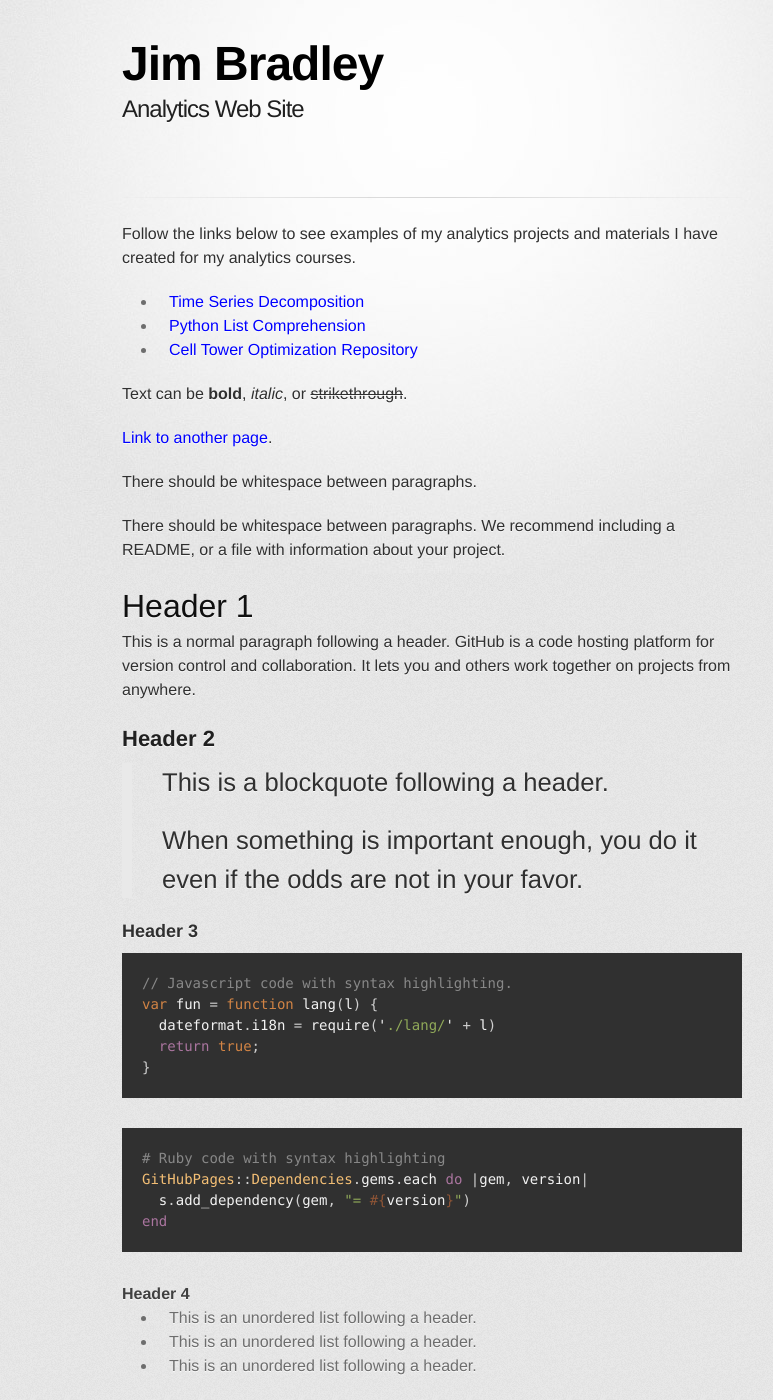
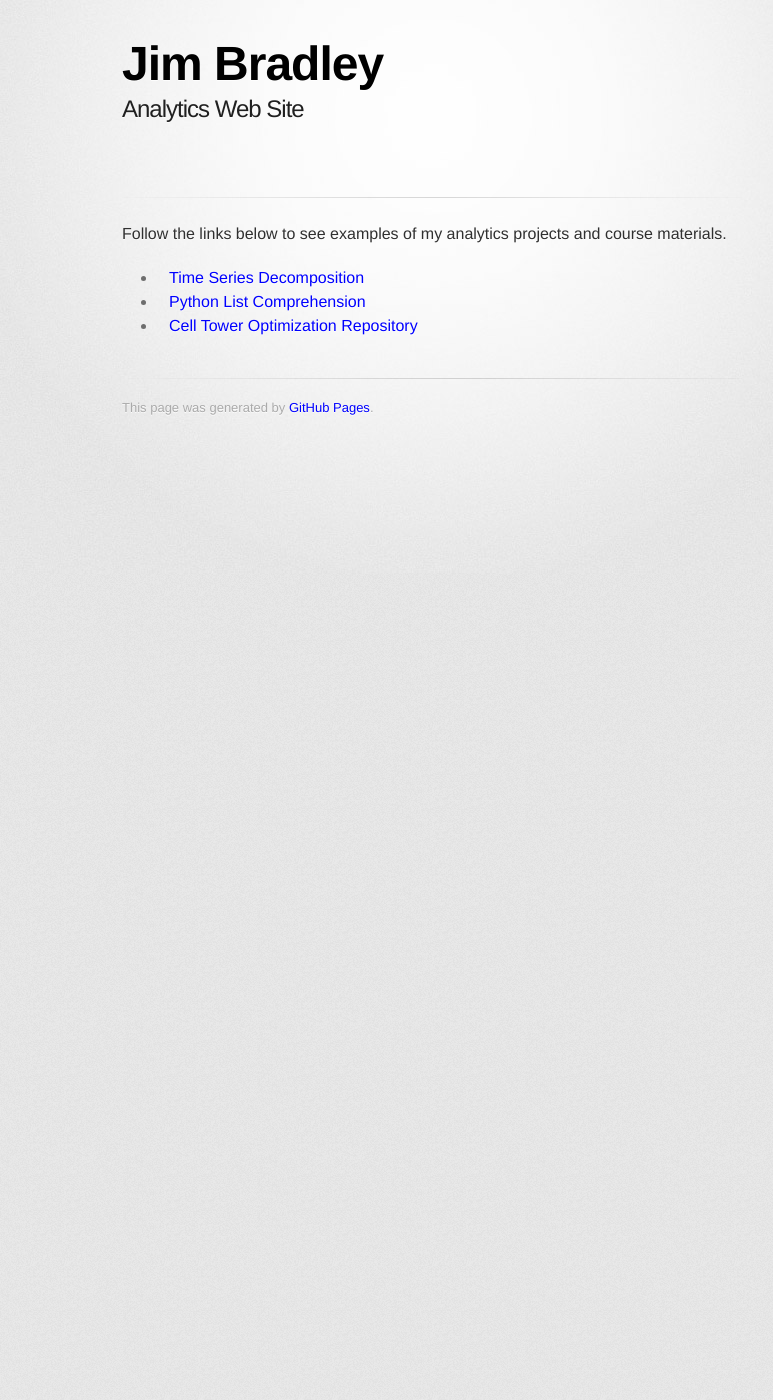
Before and after one commit to jrb28/jrb28.github.io, a Jekyll site: the page built from index.md, in a window 1280 px wide and 1400 px high. Shown: the whole window, without its empty margins (208-981 px from the left). Built offline with Jekyll 4.4.1, drawn with Linux system fonts in a browser that asks for light colours; some web fonts are replaced; some of the changed text lies outside the part shown.

Commit message:
Update index.md

````diff
--- a/index.md
+++ b/index.md
@@ -2,128 +2,8 @@
 layout: default
 ---
 
-Follow the links below to see examples of my analytics projects and materials I have created for my analytics courses.
+Follow the links below to see examples of my analytics projects and course materials.
 
 - [Time Series Decomposition](./timeseries/index.md)
 - [Python List Comprehension](./projectTemplate.md)
 - [Cell Tower Optimization Repository](./cellTower/index.md)
-
-Text can be **bold**, _italic_, or ~~strikethrough~~.
-
-[Link to another page](./another-page.html).
-
-There should be whitespace between paragraphs.
-
-There should be whitespace between paragraphs. We recommend including a README, or a file with information about your project.
-
-# Header 1
-
-This is a normal paragraph following a header. GitHub is a code hosting platform for version control and collaboration. It lets you and others work together on projects from anywhere.
-
-## Header 2
-
-> This is a blockquote following a header.
->
-> When something is important enough, you do it even if the odds are not in your favor.
-
-### Header 3
-
-```js
-// Javascript code with syntax highlighting.
-var fun = function lang(l) {
-  dateformat.i18n = require('./lang/' + l)
-  return true;
-}
-```
-
-```ruby
-# Ruby code with syntax highlighting
-GitHubPages::Dependencies.gems.each do |gem, version|
-  s.add_dependency(gem, "= #{version}")
-end
-```
-
-#### Header 4
-
-*   This is an unordered list following a header.
-*   This is an unordered list following a header.
-*   This is an unordered list following a header.
-
-##### Header 5
-
-1.  This is an ordered list following a header.
-2.  This is an ordered list following a header.
-3.  This is an ordered list following a header.
-
-###### Header 6
-
-| head1        | head two          | three |
-|:-------------|:------------------|:------|
-| ok           | good swedish fish | nice  |
-| out of stock | good and plenty   | nice  |
-| ok           | good `oreos`      | hmm   |
-| ok           | good `zoute` drop | yumm  |
-
-### There's a horizontal rule below this.
-
-* * *
-
-### Here is an unordered list:
-
-*   Item foo
-*   Item bar
-*   Item baz
-*   Item zip
-
-### And an ordered list:
-
-1.  Item one
-1.  Item two
-1.  Item three
-1.  Item four
-
-### And a nested list:
-
-- level 1 item
-  - level 2 item
-  - level 2 item
-    - level 3 item
-    - level 3 item
-- level 1 item
-  - level 2 item
-  - level 2 item
-  - level 2 item
-- level 1 item
-  - level 2 item
-  - level 2 item
-- level 1 item
-
-### Small image
-
-![Octocat](https://assets-cdn.github.com/images/icons/emoji/octocat.png)
-
-### Large image
-
-![Branching](https://guides.github.com/activities/hello-world/branching.png)
-
-
-### Definition lists can be used with HTML syntax.
-
-<dl>
-<dt>Name</dt>
-<dd>Godzilla</dd>
-<dt>Born</dt>
-<dd>1952</dd>
-<dt>Birthplace</dt>
-<dd>Japan</dd>
-<dt>Color</dt>
-<dd>Green</dd>
-</dl>
-
-```
-Long, single-line code blocks should not wrap. They should horizontally scroll if they are too long. This line should be long enough to demonstrate this.
-```
-
-```
-The final element.
-```
````
